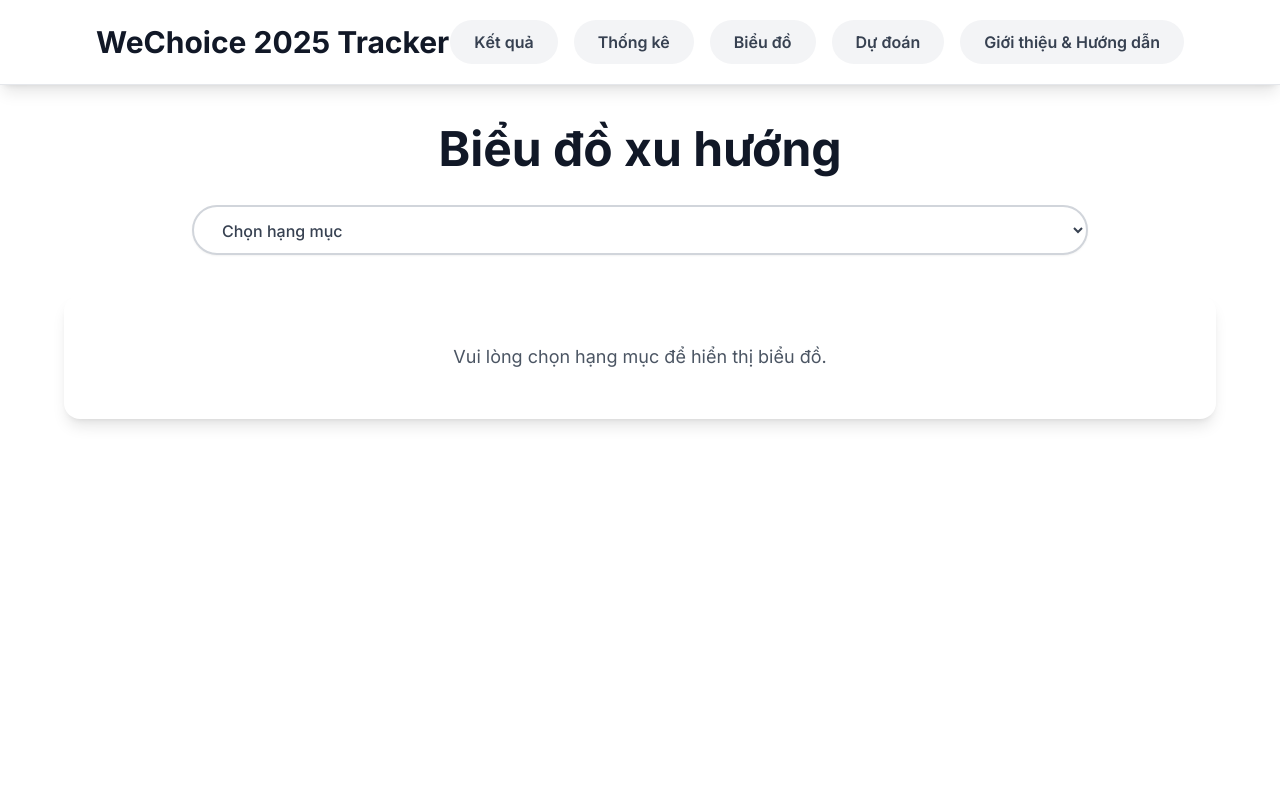
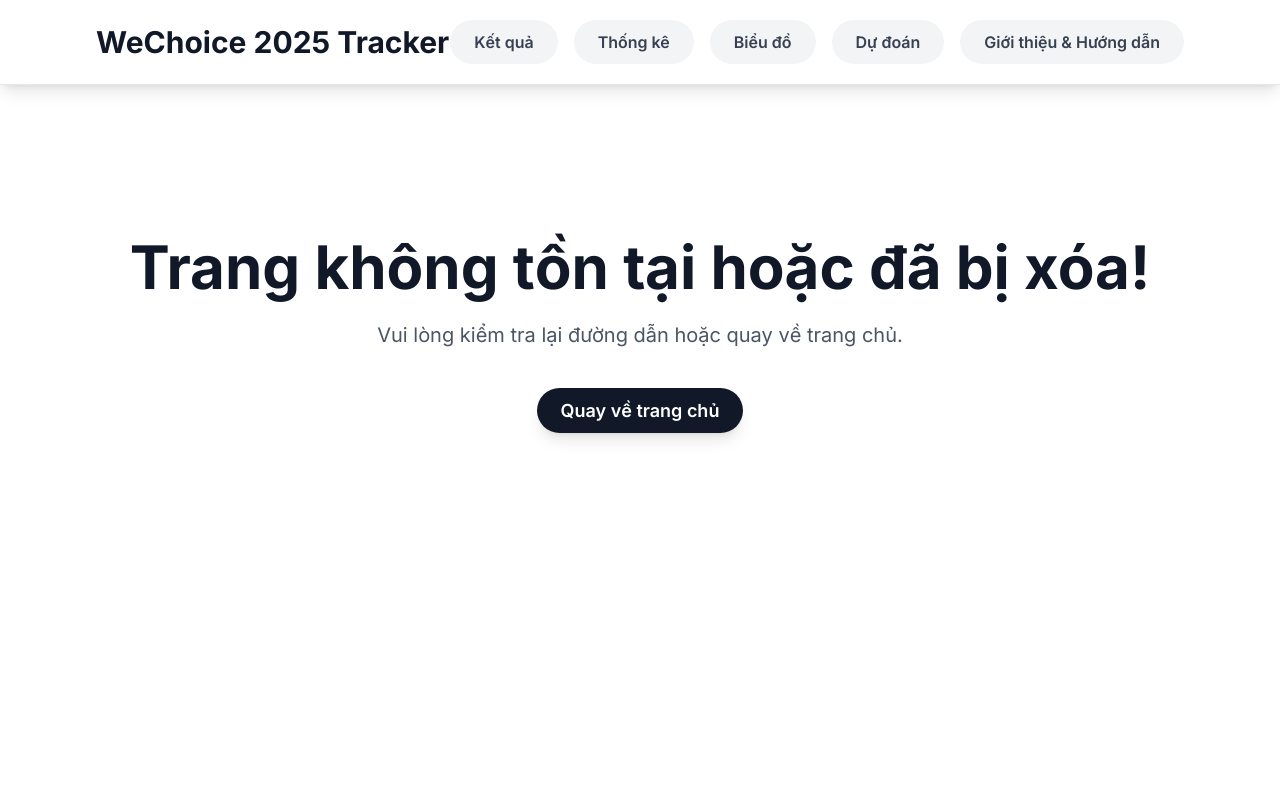
Before and after one commit to ntu09082007-eng/wechoice-tracker-frontend, a React (Vite) app: page /chart in a window 1280 px wide. Shown: the top 800 px of the page. Built offline with nearby package versions, Linux system fonts and the light colour scheme.

Commit message:
Update App.tsx

```diff
--- a/src/App.tsx
+++ b/src/App.tsx
@@ -1,3 +1,5 @@
+// @ts-nocheck
+/* eslint-disable */
 import React from 'react';
 import {
   BrowserRouter as Router,
@@ -19,14 +21,14 @@ import EmptyPage from "./pages/EmptyPage";
 import Header from "./components/Header";
 import Footer from './components/Footer';
 
-// 👇 LAYOUT NÀY SẼ TỰ ĐỘNG THÊM HEADER/FOOTER CHO CÁC TRANG CÒN THIẾU
+// Layout chung cho tất cả các trang
 const MainLayout = () => {
   return (
     <div className="min-h-screen bg-white flex flex-col overflow-x-hidden">
       <Header />
       <main className="flex-grow w-full mb-[20px] min-h-[calc(100vh-80px)]">
         <div className="w-full px-4 md:px-6 py-8">
-          <Outlet /> {/* Đây là nơi nội dung trang web hiện ra */}
+          <Outlet />
         </div>
       </main>
       <Footer />
@@ -38,18 +40,24 @@ export default function App() {
   return (
     <Router>
       <Routes>
-        {/* --- NHÓM 1: CÁC TRANG CẦN BÙ HEADER/FOOTER (Dùng MainLayout) --- */}
         <Route element={<MainLayout />}>
+          {/* Trang chủ tự động chuyển hướng về realtime */}
           <Route index element={<Navigate to="/realtime" replace />} />
+
           <Route path="/realtime" element={<RealtimePage />} />
+
+          {/* SỬA TẠI ĐÂY: Đổi /history thành /stats cho khớp với Header */}
+          <Route path="/stats" element={<StatsPage />} />
+
+          {/* SỬA TẠI ĐÂY: Đổi /chart thành /charts (thêm s) cho khớp với Header */}
+          <Route path="/charts" element={<ChartPage />} />
+
           <Route path="/prediction" element={<PredictionPage />} />
           <Route path="/about" element={<AboutPage />} />
+
+          {/* Trang lỗi 404 */}
           <Route path="*" element={<EmptyPage />} />
         </Route>
-
-        {/* --- NHÓM 2: CÁC TRANG ĐÃ CÓ SẴN HEADER (Để riêng ra cho khỏi bị nhân đôi) --- */}
-        <Route path="/history" element={<StatsPage />} />
-        <Route path="/chart" element={<ChartPage />} />
       </Routes>
     </Router>
   );
```
